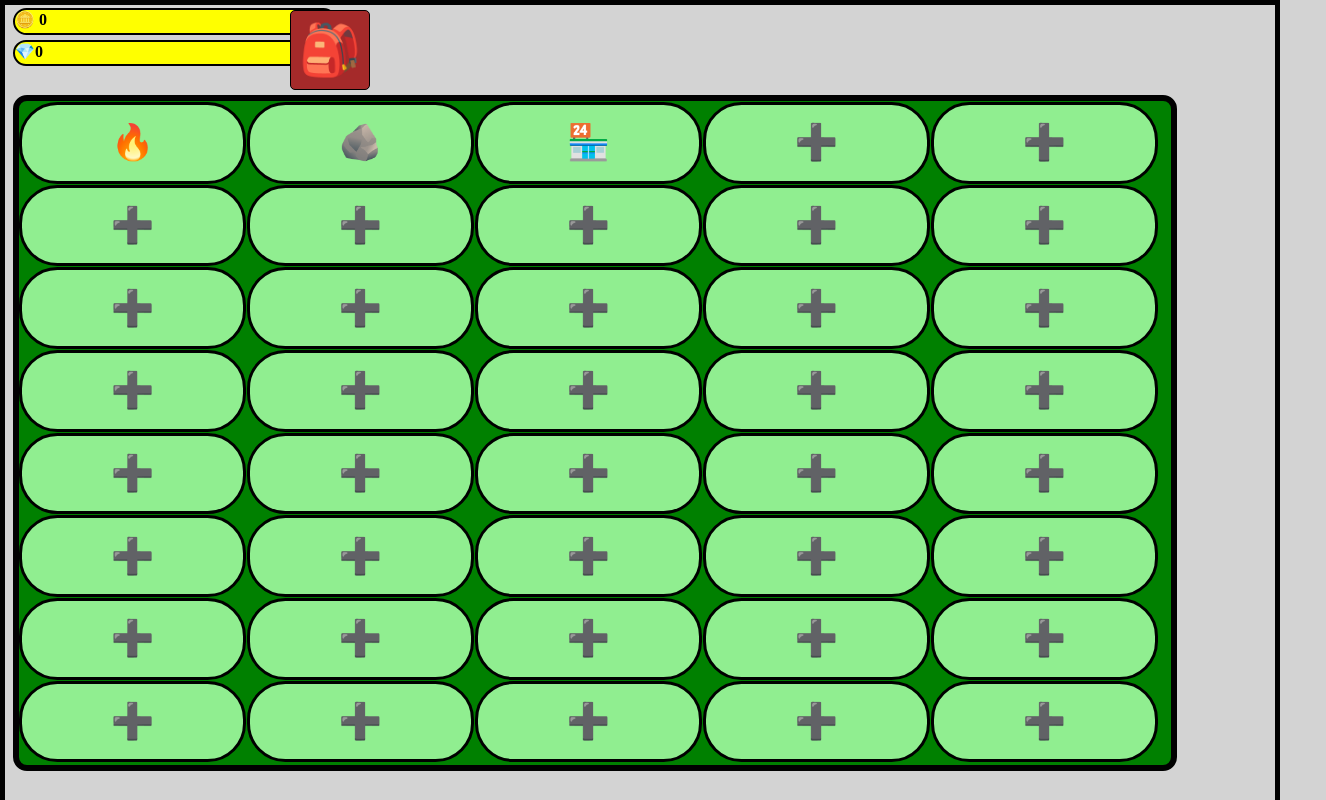
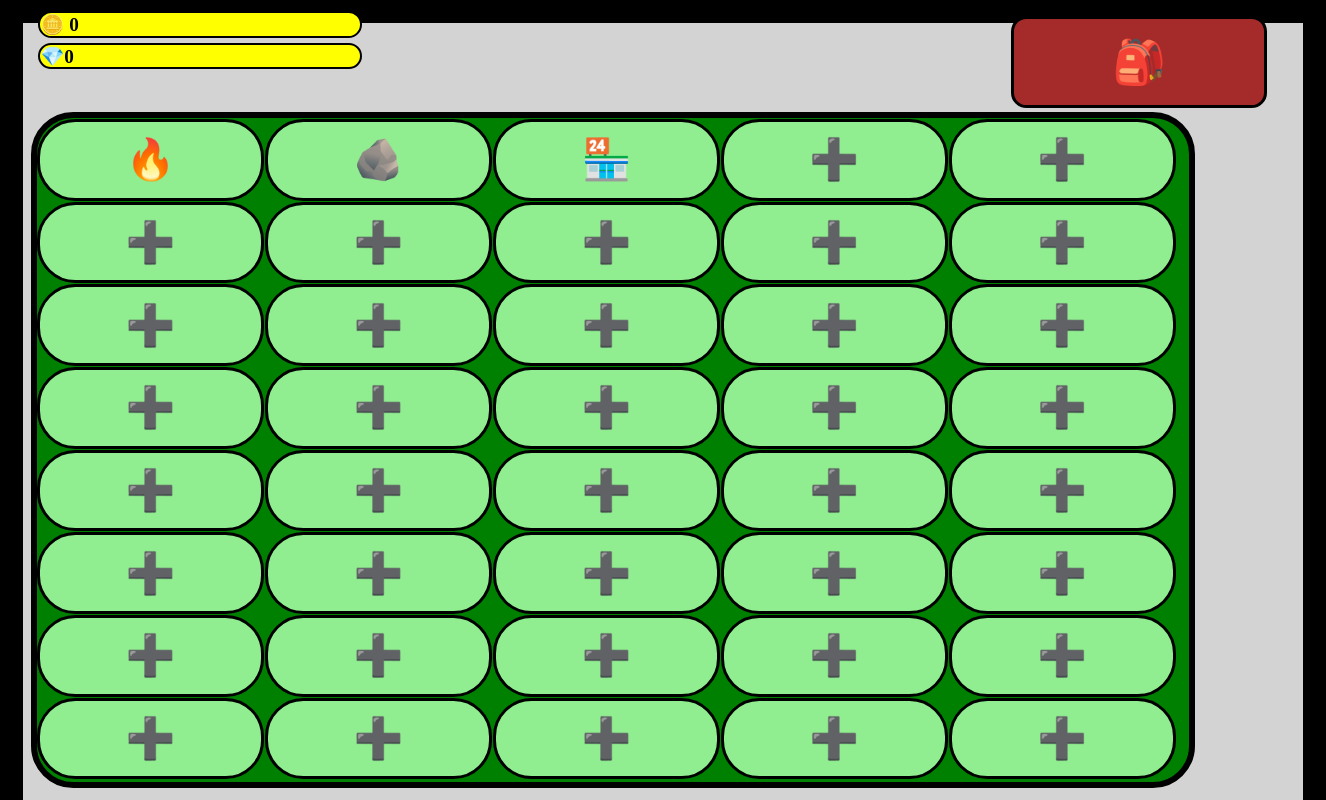
Before and after one commit to levelTXT/ingots-game-level, a plain HTML site: page index.html in a window 1280 px wide. Shown: the top 800 px of the page, 1326 px wide, since content can reach past the window. Drawn offline with Linux system fonts and the light colour scheme.

Commit message:
Update style.css
Ещё один патч.

```diff
--- a/style.css
+++ b/style.css
@@ -1,75 +1,12 @@
 html {
   background-color: lightgray;
-  border: solid 5px;
-  padding-bottom: 100%;
-  padding-top: 100%;
+  border: solid 1.8vw;
+  width: 100%;
+  height: 100%;
 }
 body {
   width: 100%;
   height: 100%;
-}
-.coins {
-  background-color: yellow;
-  border: solid 0.2vw;
-  border-radius: 3.5vw;
-  width: 25%;
-  height: 2.9%;
-  position: absolute;
-  top: -1%;
-  font-size: 100%;
-}
-.diamond {
-  background-color: yellow;
-  border: solid 0.2vw;
-  border-radius: 3.5vw;
-  width: 25%;
-  height: 2.7%;
-  position: absolute;
-  top: 3%;
-  font-size: 100%;
-}
-.button {
-  width: 19.70%;
-  height: 12.3%;
-  border: solid;
-  border-radius: 3vw;
-  font-size: 35px;
-  background-color: lightgreen;
-  margin-top: 1px;
-  margin-right: -3px;
-}
-.inventory {
-  background-color: brown;
-  border: solid 1px;
-  border-radius: 5px;
-  left: 290px;
-  width: 80px;
-  height: 80px;
-  position: absolute;
-  top: 10px;
-  font-size: 50px;
-}
-.buttonCol {
-  position: absolute;
-  top: 95px;
-  border: solid 0.5vw black;
-  border-radius: 14px;
-  background-color: green;
-  padding-right: 0;
-  width: 90%;
-  height: 83%;
-}
-.upgradeMenu {
-  visibility: hidden;
-  position: absolute;
-  top: 140px;
-  right: 65px;
-  width: 260px;
-  height: 389px;
-  background-color: blue;
-  z-index: 2;
-  border: solid 2px gray;
-  border-radius: 15px;
 }
 .invLay {
   visibility: hidden;
@@ -81,23 +18,88 @@ body {
   background: rgba(0, 0, 0, 0.3);
   z-index: 1;
 }
+.coins {
+  background-color: yellow;
+  border: solid 0.2vw;
+  border-radius: 3.5vw;
+  width: 25%;
+  height: 2.9%;
+  position: absolute;
+  left: 3%;
+  top: -1%;
+  font-size: 2.4vh;
+}
+.diamond {
+  background-color: yellow;
+  border: solid 0.2vw;
+  border-radius: 3.5vw;
+  width: 25%;
+  height: 2.7%;
+  position: absolute;
+  left: 3%;
+  top: 3%;
+  font-size: 2.4vh;
+}
+.button {
+  width: 19.70%;
+  height: 12.3%;
+  border: solid;
+  border-radius: 3vw;
+  font-size: 250%;
+  background-color: lightgreen;
+  margin-top: 1px;
+  margin-right: -3px;
+}
+.buttonCol {
+  position: absolute;
+  top: 14%;
+  border: solid 0.5vw black;
+  border-radius: 3.3vw;
+  background-color: green;
+  padding-right: 0;
+  width: 90%;
+  height: 83%;
+}
+.inventory {
+  background-color: brown;
+  border: solid 0.3vw;
+  border-radius: 1.2vw;
+  right: 1%;
+  top: 2%;
+  width: 20%;
+  height: 11.5%;
+  position: absolute;
+  font-size: 270%;
+}
+.upgradeMenu {
+  visibility: hidden;
+  position: absolute;
+  top: 20%;
+  right: 16.5%;
+  width: 65%;
+  height: 55%;
+  background-color: blue;
+  z-index: 2;
+  border: solid 0.5vw gray;
+  border-radius: 6%;
+}
 .upgOff {
   position: absolute;
-  border: solid 1px red;
-  border-radius: 20px;
-  font-size: 25px;
+  border: solid 0.2vw red;
+  border-radius: 5vw;
+  font-size: 150%;
   padding: 5px;
   background-color: darkred;
-  right: -5px;
-  top: -5px;
+  right: -2%;
+  top: -2%;
 }
 #updMenuImg {
   position: absolute;
   top: -51px;
   left: 37%;
-  font-size: 50px;
-  border: solid 2px gray;
-  border-radius: 0 0 20px 20px;
+  font-size: 310%;
+  border: solid 0.5vw gray;
+  border-radius: 0 0 20% 20%;
   background-color: white;
   border-top-color: blue;
 }
@@ -145,4 +147,4 @@ body {
   left: 5px;
   padding-right: 180px;
   padding-top: 80px;
-  }
+}
```
